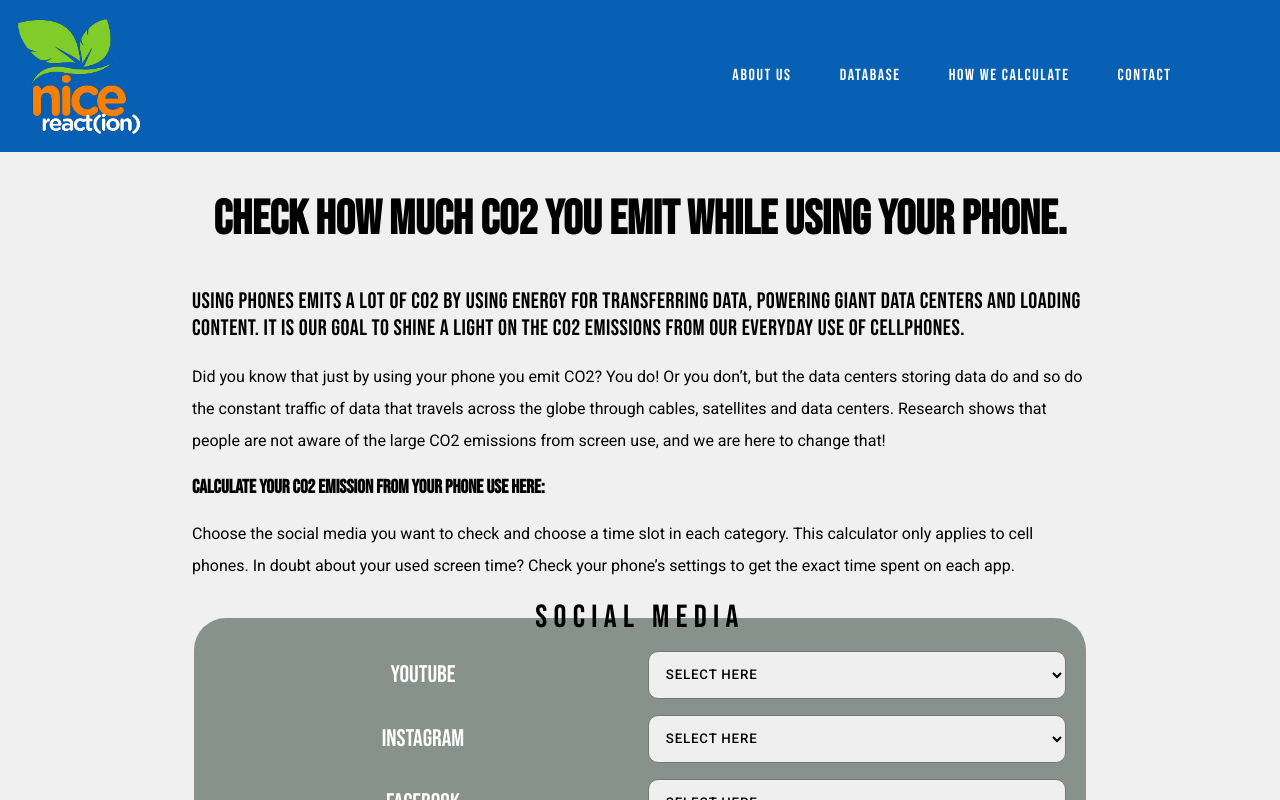
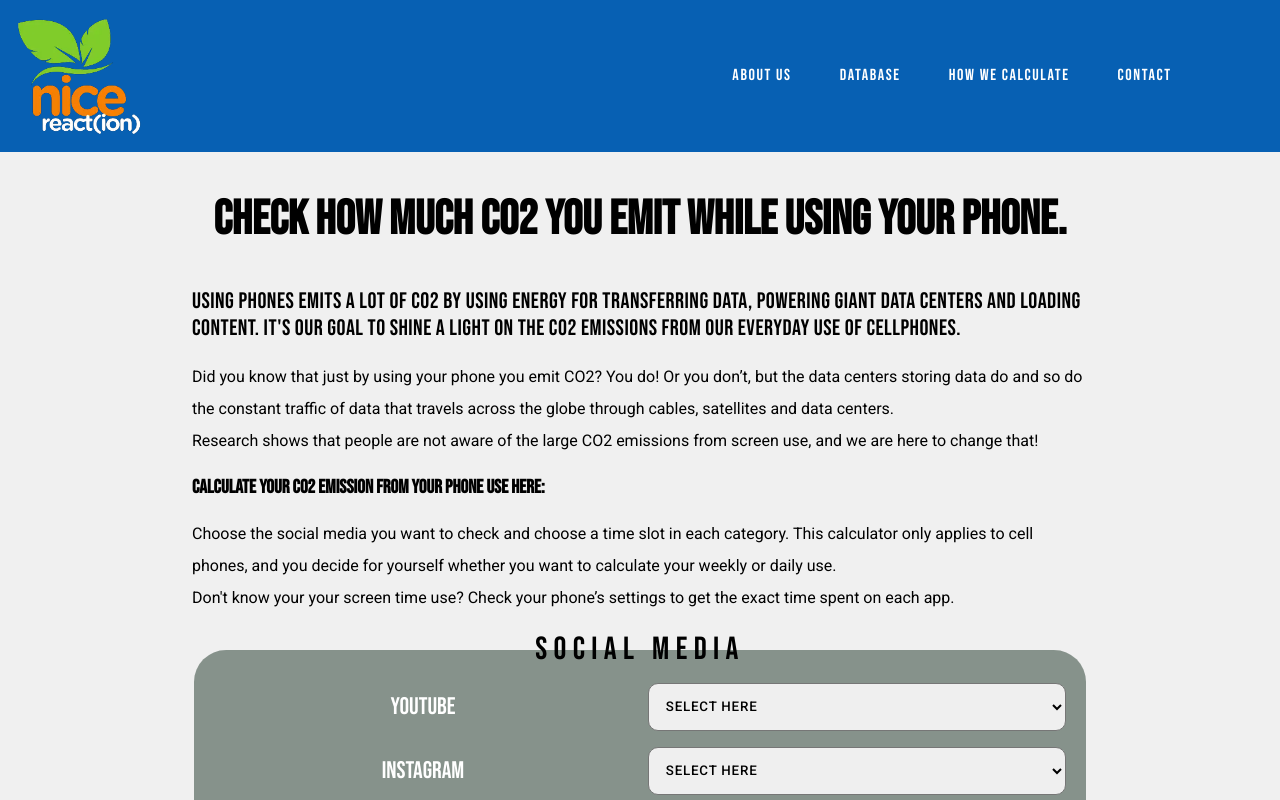
Before and after one commit to Yase0236/advice, a React (Vite) app: page / in a window 1280 px wide. Shown: the top 800 px of the page. Built offline with nearby package versions, Linux system fonts and the light colour scheme.

Commit message:
small changes to text

```diff
--- a/components/Calculate.jsx
+++ b/components/Calculate.jsx
@@ -89,7 +89,11 @@ export default function Calculate(props) {
   return (
     <>
       <h3>Calculate your CO2 emission from your phone use here:</h3>
-      <p>Choose the social media you want to check and choose a time slot in each category. This calculator only applies to cell phones. In doubt about your used screen time? Check your phone’s settings to get the exact time spent on each app.</p>
+      <p>
+        Choose the social media you want to check and choose a time slot in each category. This calculator only applies to cell phones, and you decide for yourself whether you want to calculate your weekly or daily use.
+        <br />
+        Don't know your your screen time use? Check your phone’s settings to get the exact time spent on each app.
+      </p>
       <section className="form_fields">
         <form action="" ref={addForm} onSubmit={handler}>
           <fieldset className="form_styling">
--- a/components/Introduction.jsx
+++ b/components/Introduction.jsx
@@ -4,11 +4,12 @@ export default function Introduction() {
   return (
     <>
       <h1>Check how much CO2 you emit while using your phone. </h1>
-      <h2>Using phones emits a lot of CO2 by using energy for transferring data, powering giant data centers and loading content. It is our goal to shine a light on the CO2 emissions from our everyday use of cellphones.</h2>
+      <h2>Using phones emits a lot of CO2 by using energy for transferring data, powering giant data centers and loading content. It's our goal to shine a light on the CO2 emissions from our everyday use of cellphones.</h2>
 
       <p>
-        Did you know that just by using your phone you emit CO2? You do! Or you don’t, but the data centers storing data do and so do the constant traffic of data that travels across the globe through cables, satellites and data centers. Research
-        shows that people are not aware of the large CO2 emissions from screen use, and we are here to change that!
+        Did you know that just by using your phone you emit CO2? You do! Or you don’t, but the data centers storing data do and so do the constant traffic of data that travels across the globe through cables, satellites and data centers.
+        <br />
+        Research shows that people are not aware of the large CO2 emissions from screen use, and we are here to change that!
       </p>
     </>
   );
--- a/components/Media.jsx
+++ b/components/Media.jsx
@@ -3,4 +3,3 @@ import React from "react";
 export default function Media(props) {
   return <article className="Media"></article>;
 }
-/* */
```
